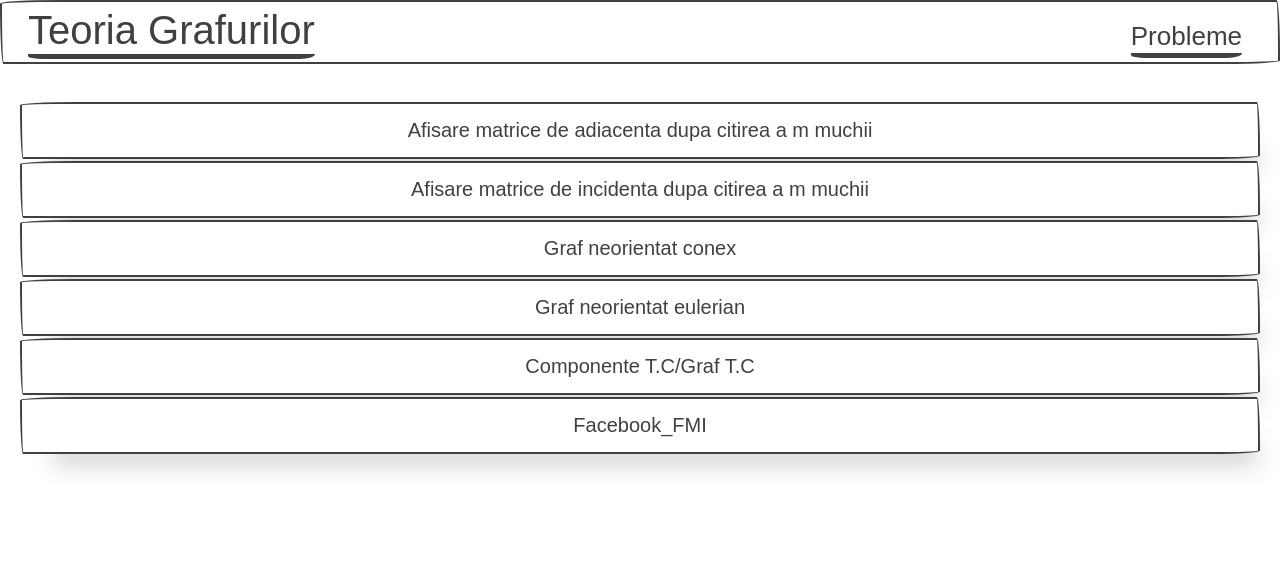
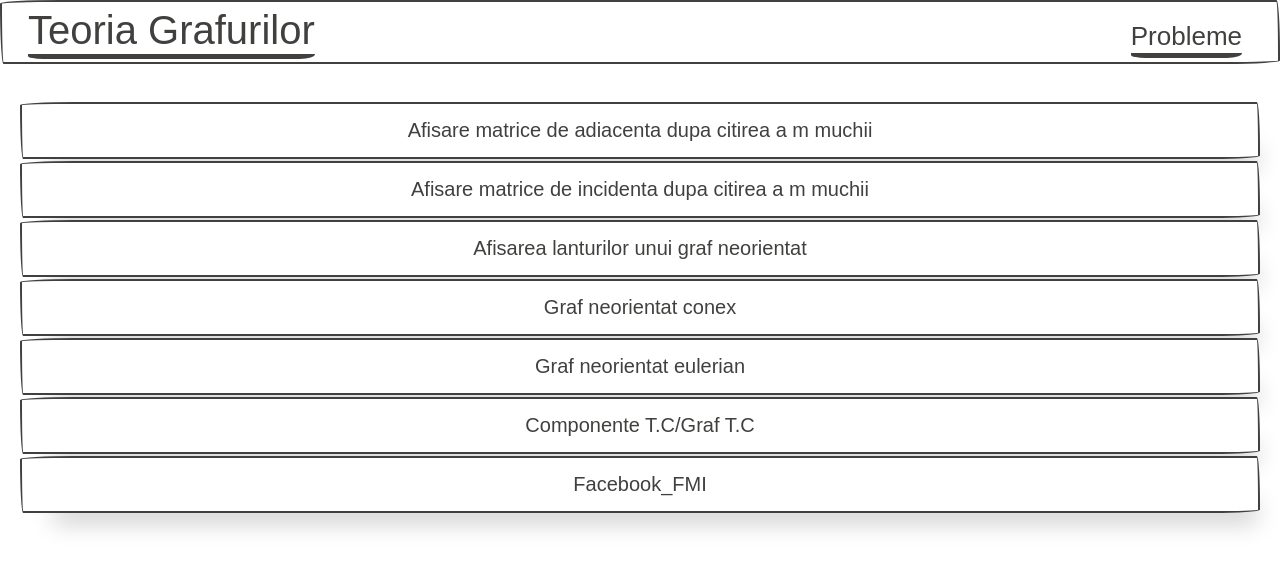
Before and after one commit to vladromila/Atestat, a React (Create React App) app: page /pbs in a window 1280 px wide. Shown: the top 570 px of the page. Built offline with nearby package versions, Linux system fonts and the light colour scheme; a web font is replaced by a local one.

Commit message:
Added some new data!

```diff
--- a/src/data.js
+++ b/src/data.js
@@ -67,6 +67,61 @@ export const data = [
         {
             citire();
             afisare();
+        }
+        `
+    },
+    {
+        title:'Afisarea lanturilor unui graf neorientat',
+        cerinta:'Sa se afiseze lanturile unui graf neorientat',
+        din:'Se citeste de la tastatura un numar n=numar de noduri si un numar m=numar de muchii si m perechi de extremitati de muchii',
+        dout:'Sa se afiseze lanturile grafului neorientat dat',
+        rezolvare:
+        `#include <bits/stdc++.h>
+
+        using namespace std;
+        ifstream fin("date.in");
+        ofstream fout("date.out");
+        int a[120][120],n,m,viz[120];
+        void citire()
+        {
+            fin>>n>>m;
+            int x,y;
+            for(int i=1; i<=m; i++)
+            {
+                fin>>x>>y;
+                a[x][y]=a[y][x]=1;
+            }
+        }
+        void rw(int a[120][120])
+        {
+            for(int i=1; i<=n; i++)
+                for(int j=1; j<=n; j++)
+                    for(int k=1; k<=n; k++)
+                        if(i!=k&&j!=k&&j!=i&&a[i][j]==0)
+                        {
+                            a[i][j]=a[i][k]*a[k][j];
+                        }
+        }
+        int main()
+        {
+            citire();
+            rw(a);
+            for(int i=1;i<=n;i++)
+            {
+                if(viz[i]==0)
+                { viz[i]=1;
+                    fout<<i<<" ";
+                    for(int j=1;j<=n;j++)
+                    {
+                        if(a[i][j]==1)
+                        {
+                            fout<<j<<" ";
+                            viz[j]=1;
+                        }
+                    }
+                    fout<<endl;
+                }
+            }
         }
         `
     },
```
